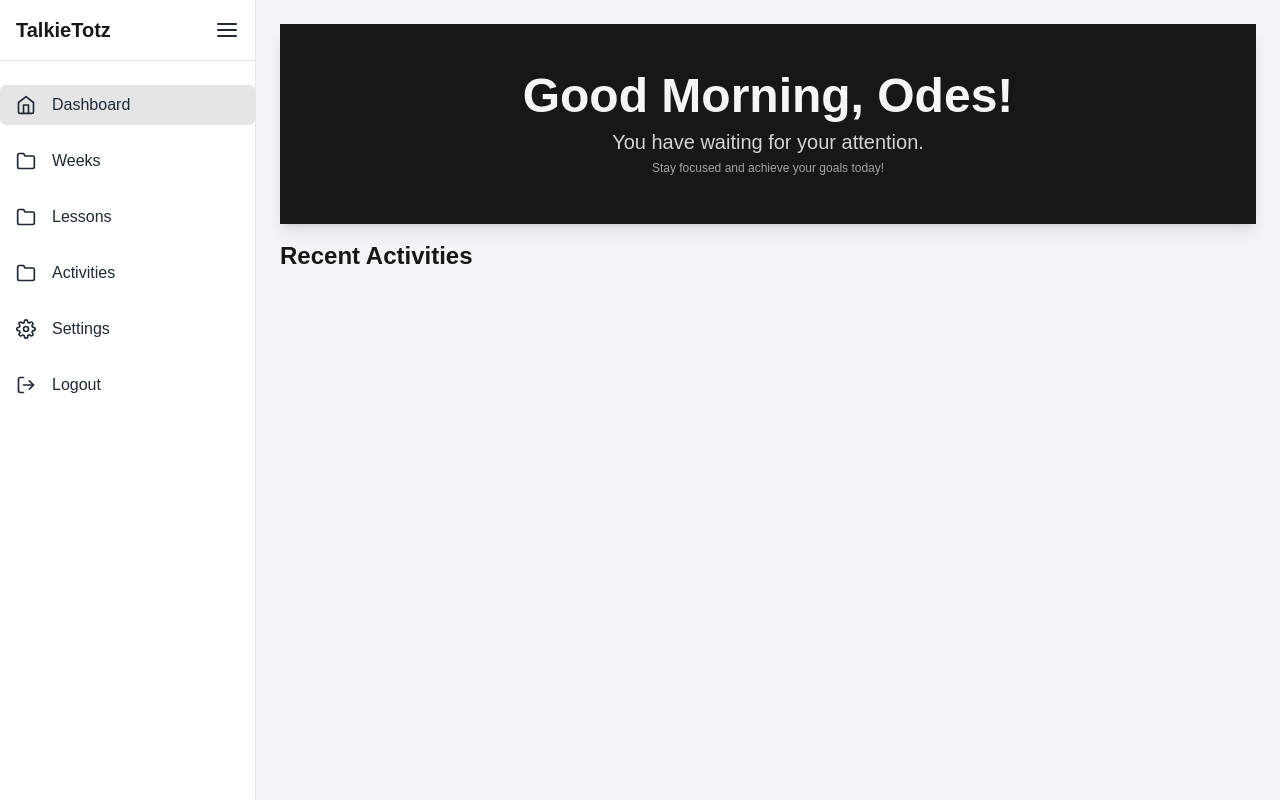
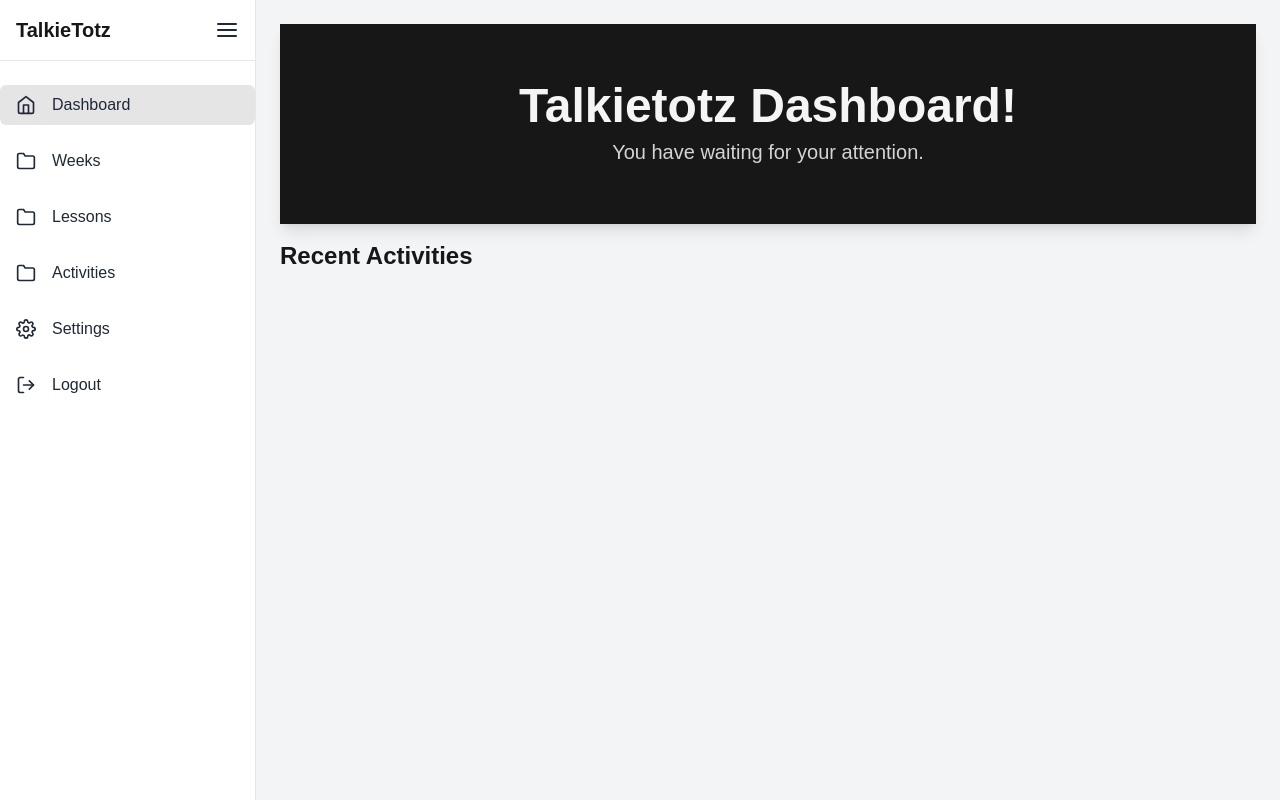
Before and after one commit to RaoUsama7/mvp_frontend, a Next.js app: page / in a window 1280 px wide. Built offline with nearby package versions, Linux system fonts and the light colour scheme.

Commit message:
updated-greeting-banner

```diff
--- a/src/app/components/dashboard/GreetingBanner.jsx
+++ b/src/app/components/dashboard/GreetingBanner.jsx
@@ -6,28 +6,19 @@ import React from 'react';
 // }
 
 const GreetingBanner = () => {
-  const getGreeting = () => {
-    const currentHour = new Date().getHours();
-    if (currentHour < 12) {
-      return 'Good Morning';
-    } else if (currentHour < 18) {
-      return 'Good Afternoon';
-    } else {
-      return 'Good Evening';
-    }
-  };
+
 
   return (
     <div className="w-full h-[200px] bg-neutral-900 text-neutral-100 flex flex-col items-center justify-center px-4 text-center shadow-lg">
       <h1 className="text-4xl sm:text-5xl font-extrabold">
-        {getGreeting()}, Odes!
+        Talkietotz Dashboard!
       </h1>
       <p className="text-neutral-300 text-lg sm:text-xl mt-2">
         You have <span className="text-white font-semibold"></span> waiting for your attention.
       </p>
-      <p className="text-neutral-400 text-xs sm:text-xs mt-1">
+      {/* <p className="text-neutral-400 text-xs sm:text-xs mt-1">
         Stay focused and achieve your goals today!
-      </p>
+      </p> */}
     </div>
   );
 };
```
